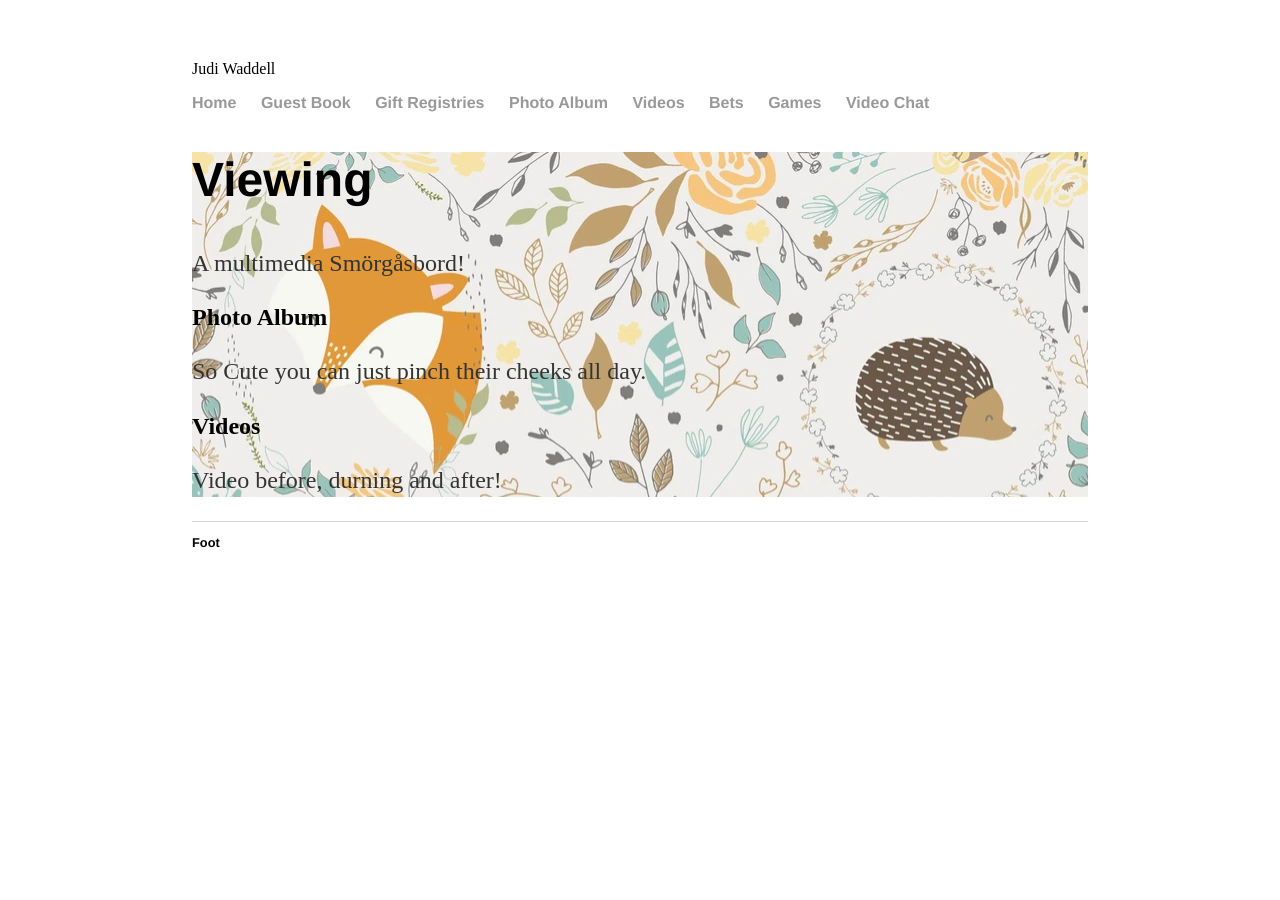
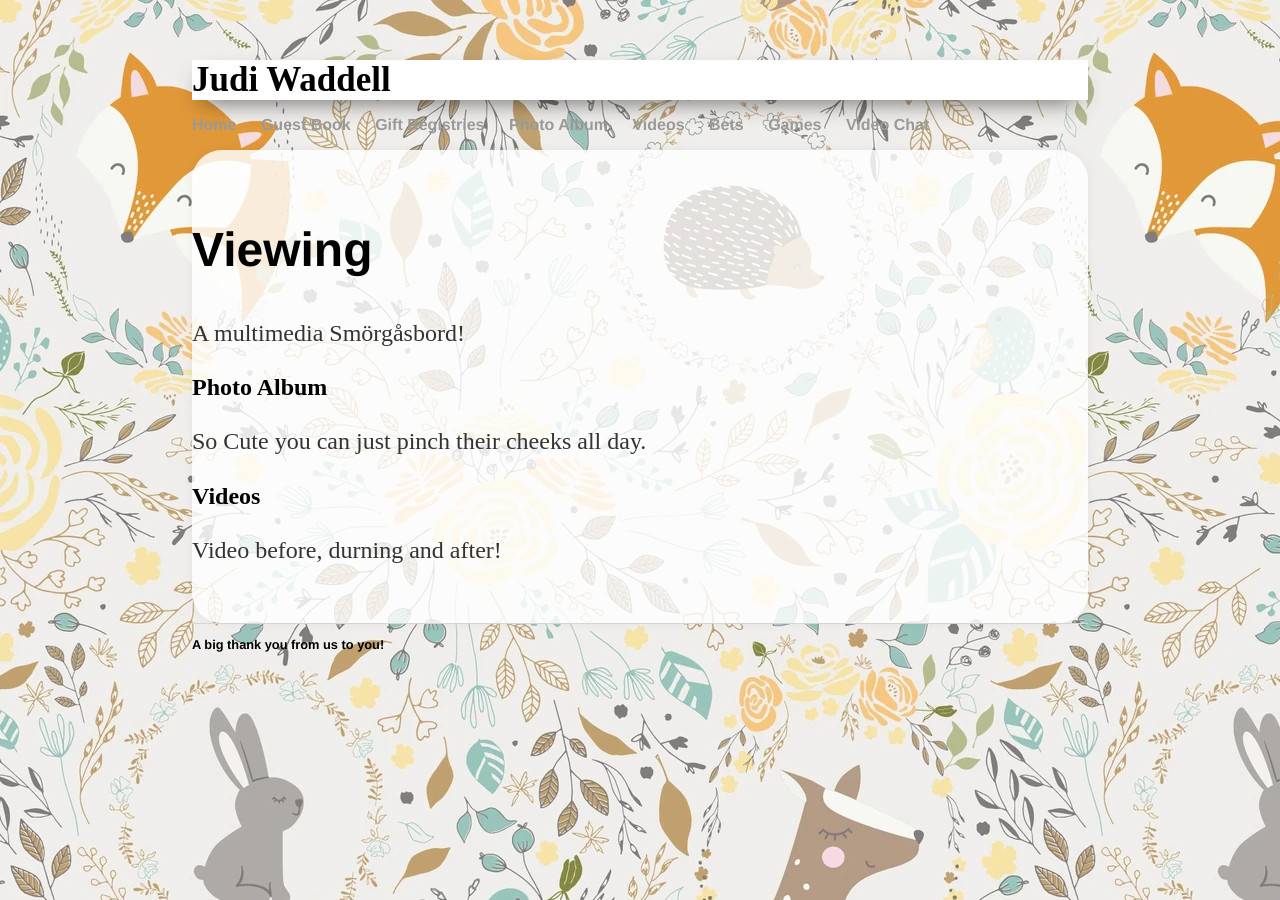
Before and after one commit to dwishampster/dwishampster.github.io, a Jekyll site: the page built from baby/view.html, in a window 1280 px wide. Built offline with Jekyll 4.4.1, drawn with Linux system fonts in a browser that asks for light colours.

Commit message:
more css

```diff
--- a/_layouts/baby.html
+++ b/_layouts/baby.html
@@ -13,8 +13,8 @@
 		<!-- link to main stylesheet -->
 		<link rel="stylesheet" type="text/css" media="screen" href="/css/main.css">
 	</head>
-	<body>
-		<header>
+	<body class="backgroundff">
+		<header class="header">
 			Judi Waddell
 		</header>
 		<nav>
@@ -29,12 +29,12 @@
 				<li><a href="/baby#Chat">Video Chat</a></li>
 			</ul>
 		</nav>
-		<section class="main">
+		<section class="main post">
             {{ content }}
 		</section><!-- /.main -->
 		<footer>
     		<ul>
-				<li>Foot</li>
+				<li>A big thank you from us to you!</li>
 			</ul>
 		</footer>
 	</body>
--- a/css/main.css
+++ b/css/main.css
@@ -42,6 +42,24 @@ ul.posts li {
     list-style: none;
 }
 
-.main {
-    background: #fff url(/images/forestfriends.webp)
+.backgroundff {
+    background: #f0eeed url(/images/forestfriends.webp)
 }
+
+.post {
+    background-color: #ffffffd0;
+    box-shadow: 0 0 12px rgba(0, 0, 0, 0.05);
+    padding-top: 32px;
+    padding-bottom: 32px;
+    border-radius: 30px;
+}
+
+.header {
+    background-color: white;
+    box-shadow: 0 10px 25px -11px rgba(0, 0, 0, 0.76);
+    font-family: Petit Formal Script;
+    font-size: 35px;
+    font-weight: 600;
+    margin-top: 30px;
+    word-break: break-word;
+}
```
